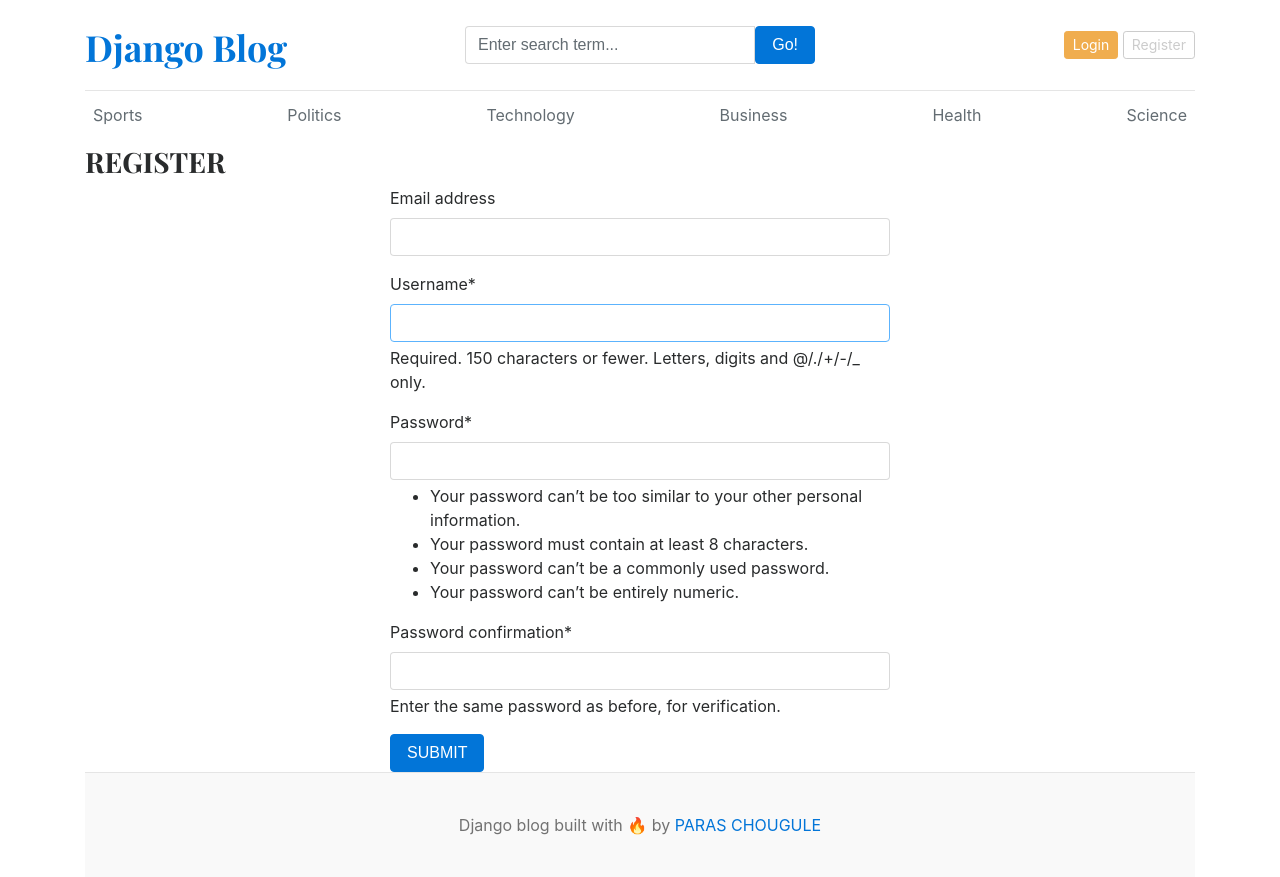
After one commit to ChouguleParas07/BLOG-SYSTEM, a Django app: page /register/ in a window 1280 px wide. The commit adds this page. Run offline with Django 5.2, Linux system fonts and the light colour scheme; data comes from the database, SQL or seed files in the repository; both versions use the stored data as it was after the commit; some libraries are stand-ins or nearby versions.

Commit message:
login and logout & authentication

```diff
--- /dev/null
+++ b/blog_main/forms.py
@@ -0,0 +1,8 @@
+from django.contrib.auth.models import User
+from django.contrib.auth.forms import UserCreationForm
+
+
+class RegistrationForm(UserCreationForm):
+    class Meta:
+        model = User
+        fields = ('email', 'username', 'password1', 'password2')
--- a/blog_main/settings.py
+++ b/blog_main/settings.py
@@ -39,6 +39,8 @@ INSTALLED_APPS = [
     'django.contrib.staticfiles',
     'blogs',
     'assignments',
+    'crispy_forms',
+    'crispy_bootstrap4',
 ]
 
 MIDDLEWARE = [
@@ -128,3 +130,5 @@ STATICFILES_DIRS = [
 
 MEDIA_URL = '/media/'
 MEDIA_ROOT = BASE_DIR / 'media'
+
+CRISPY_TEMPLATE_PACK = 'bootstrap4'
--- a/blog_main/urls.py
+++ b/blog_main/urls.py
@@ -26,8 +26,13 @@ urlpatterns = [
     path('admin/', admin.site.urls),
     path('', views.home, name="home"),
     path('category/', include('blogs.urls')),
-    path('<slug:slug>/',blogViews.blogs, name="blogs"),
+    path('blogs/<slug:slug>/',blogViews.blogs, name="blogs"),
+    # search function
     path('blogs/search/', blogViews.search, name="search"),
+    # registration functionality
+    path('register/', views.register, name="register"),
+    path('login/', views.login, name="login"),
+    path('logout/', views.logout, name="logout"),
 
 ]
 
--- a/blog_main/views.py
+++ b/blog_main/views.py
@@ -1,6 +1,11 @@
 from django.shortcuts import render, redirect
+
 from blogs.models import Category, Blog
 from assignments.models import About
+from django.http import HttpResponse
+from .forms import RegistrationForm
+from django.contrib import auth
+from django.contrib.auth.forms import AuthenticationForm
 
 def home(request):
     categories = Category.objects.all()
@@ -19,3 +24,56 @@ def home(request):
         'about' : about,
     }
     return render(request, 'home.html', context)
+
+
+
+
+
+def register(request):
+    if request.method == 'post':
+        form = RegistrationForm(request)
+        if form.is_valid():
+            form.save()
+            return redirect('home')
+        else:
+            print(form.errors)
+    else:
+        form = RegistrationForm()
+    form = RegistrationForm()
+    context = {
+        'form' : form,
+    }
+
+    return render(request, 'register.html', context)
+
+
+
+def login(request):
+    if request.method == 'POST':
+        form = AuthenticationForm(request, request.POST)
+        if form.is_valid():
+            username = form.cleaned_data['username']
+            password = form.cleaned_data['password']
+
+            user = auth.authenticate(username=username, password=password)
+
+            if user is not None:
+                auth.login(request, user)
+
+                return redirect('home')
+
+        else:
+            print(form.errors)
+    else:
+        form = AuthenticationForm()
+
+    context = {
+        'form' : form,
+    }
+    return render(request, 'login.html', context)
+
+
+
+def logout(request):
+    auth.logout(request)
+    return redirect('home')
--- a/templates/base.html
+++ b/templates/base.html
@@ -35,8 +35,12 @@
           </div>
 
           <div class="col-4 d-flex justify-content-end align-items-center">
-            <a class="btn btn-sm btn-warning" href="#">Login</a> &nbsp;
-            <a class="btn btn-sm btn-outline-secondary" href="#">Register</a>
+            {% if user.is_authenticated %}
+            <a href="{% url 'logout' %}">Logout</a>
+            {% else %}
+              <a class="btn btn-sm btn-warning" href="{% url 'login' %}">Login</a> &nbsp;
+              <a class="btn btn-sm btn-outline-secondary" href="{% url 'register' %} ">Register</a>
+            {% endif %}
           </div>
         </div>
       </header>
--- /dev/null
+++ b/templates/register.html
@@ -0,0 +1,15 @@
+{% extends 'base.html' %}
+
+{% block content %}
+{% load crispy_forms_tags %}
+<h3 class="center">REGISTER</h3>
+
+<form action="{% url 'register' %}" method="post" style="width: 500px; margin: auto;">
+    {% csrf_token %}
+    {{ form | crispy }}
+
+    <button type="submit" class="btn btn-primary">SUBMIT</button>
+</form>
+
+
+{% endblock %}
```
Also changed, not shown: templates/login.html (added, +14 -0 lines), db.sqlite3.
